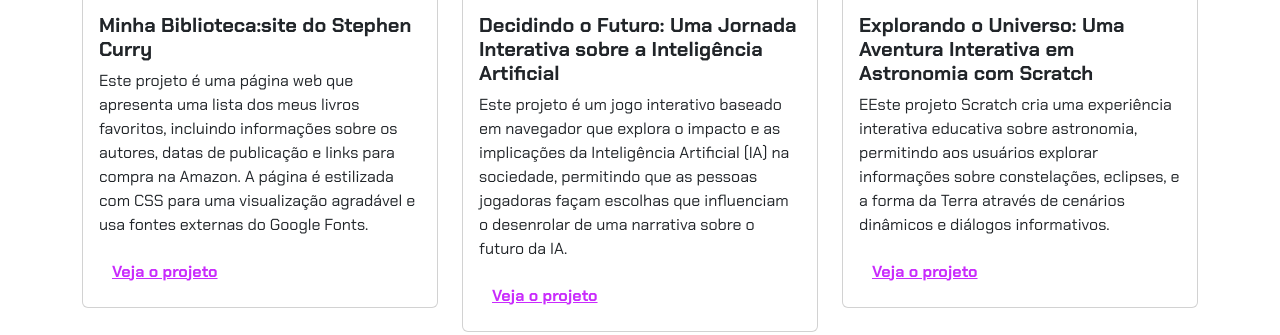
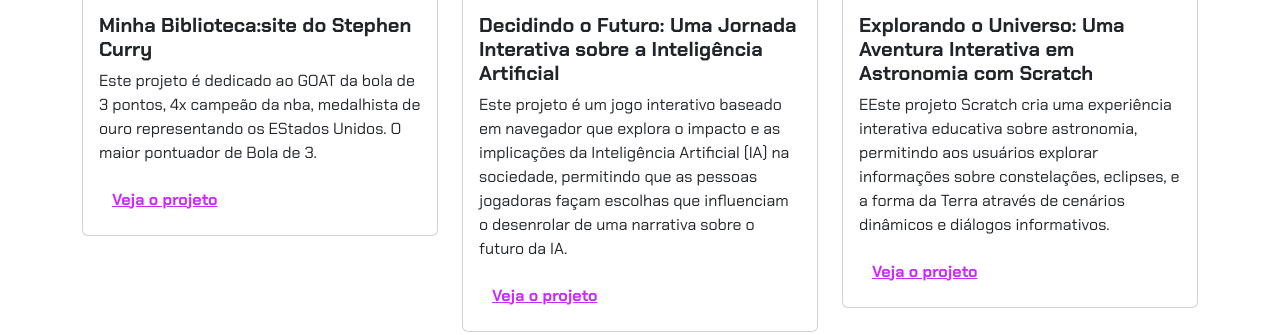
Before and after one commit to jorgepontio/curso2bi-terceiro, a plain HTML site: page index.html in a window 1280 px wide. Shown: the part 518-853 px from the top of the page. Drawn offline with nearby package versions, Linux system fonts and the light colour scheme; files whose address does not match are found by name.

Commit message:
Update index.html

```diff
--- a/index.html
+++ b/index.html
@@ -36,10 +36,8 @@
                     <img src="img/projeto-1.png" class="card-img-top" alt="Imagem do projeto de biblioteca virtual">
                     <div class="card-body">
                         <h5 class="card-title">Minha Biblioteca:site do Stephen  Curry</h5>
-                        <p class="card-text">Este projeto é uma página web que apresenta uma lista dos meus livros
-                            favoritos, incluindo informações sobre os autores, datas de publicação e links para compra
-                            na Amazon. A página é estilizada com CSS para uma visualização agradável e usa fontes
-                            externas do Google Fonts.
+                        <p class="card-text">Este projeto é dedicado ao GOAT da bola de 3 pontos, 4x campeão da nba, medalhista de ouro representando
+                            os EStados Unidos. O maior pontuador de Bola de 3.
                         </p>
                         <button type="button" class="btn btn-link" data-bs-toggle="modal" data-bs-target="#modal1">Veja
                             o projeto</button>
```
